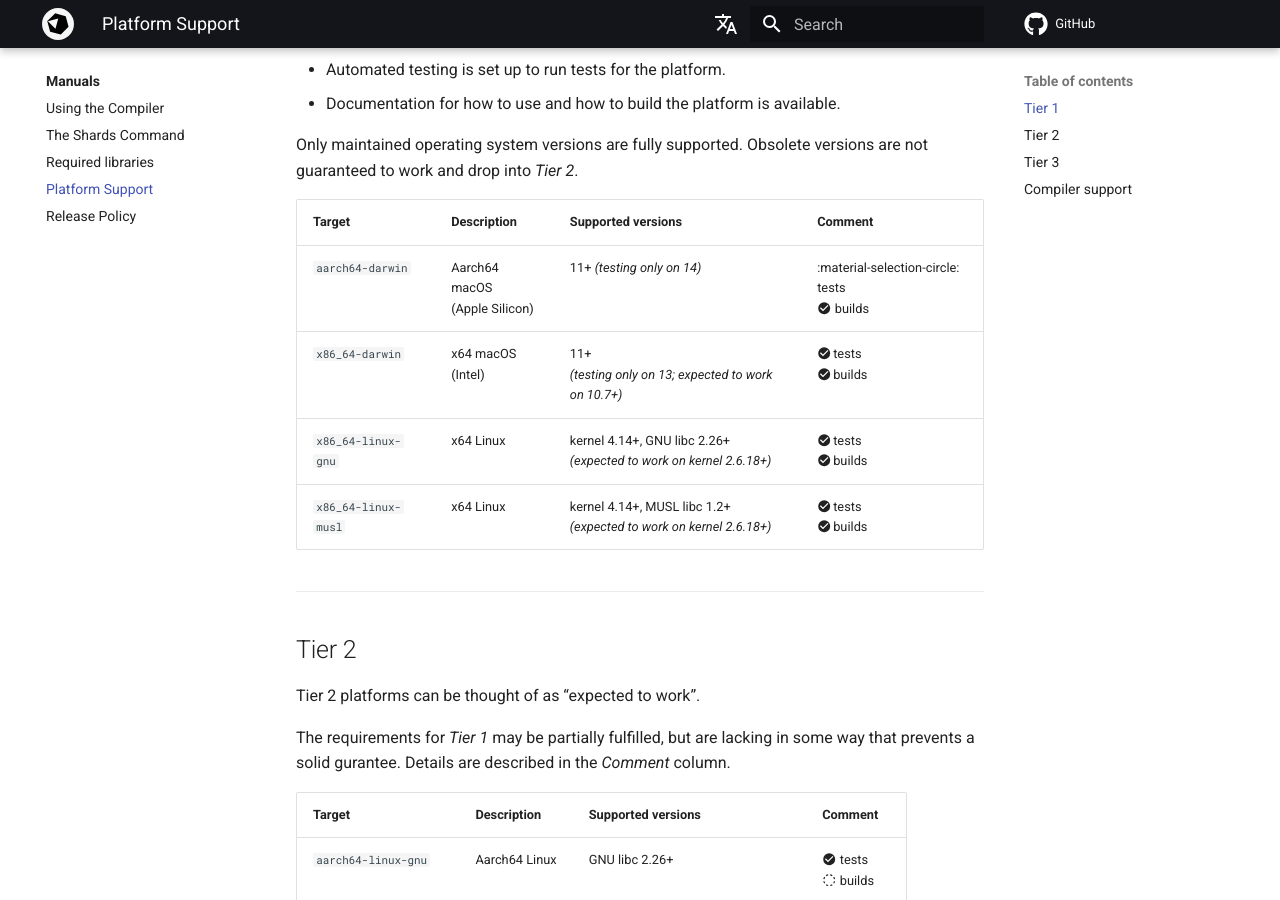
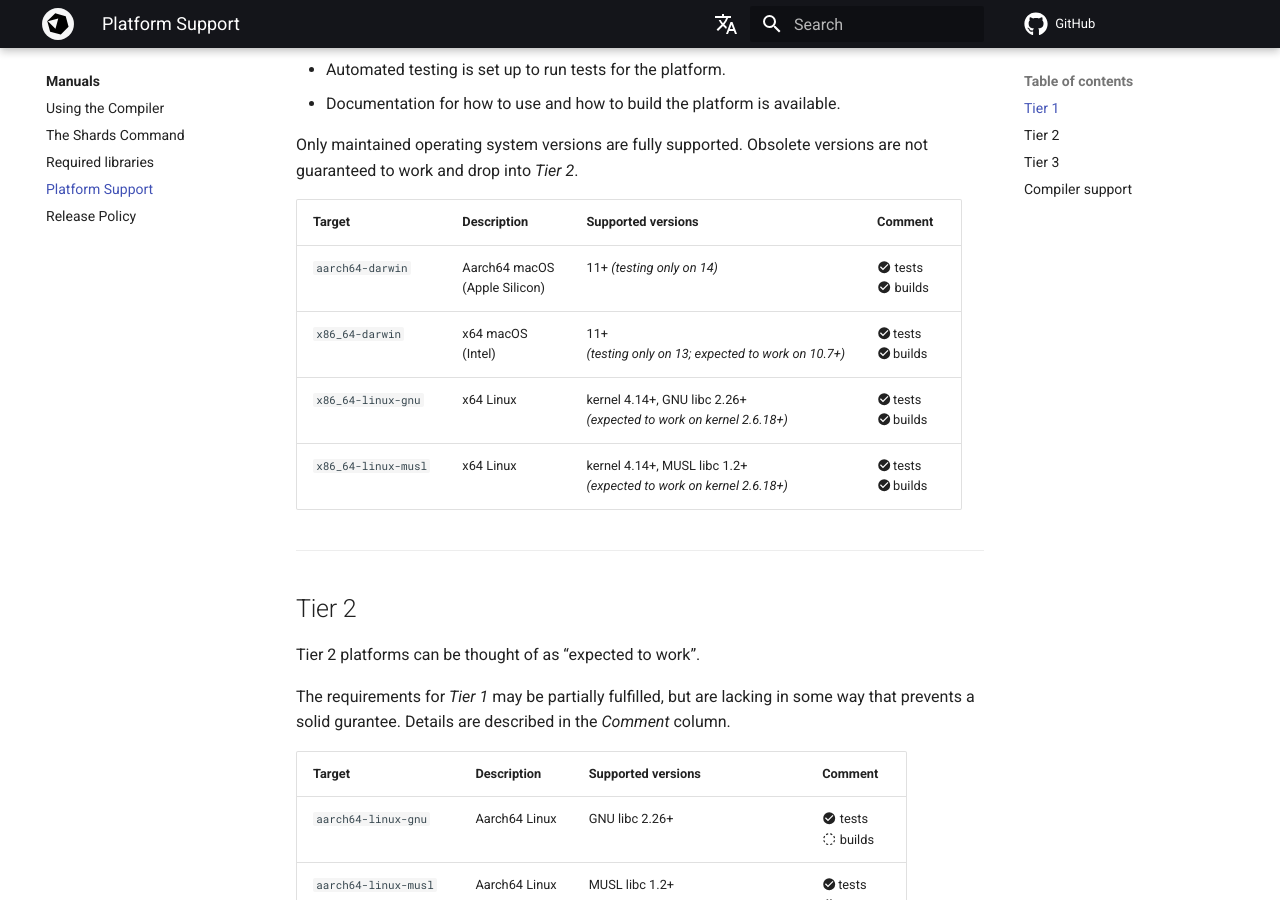
Before and after one commit to crystal-lang/crystal-book, an MkDocs documentation site: the page built from docs/syntax_and_semantics/platform_support.md, in a window 1280 px wide and 900 px high, scrolled down 558 px. Built offline with MkDocs 1.6.1 and Material for MkDocs 9.7.7, drawn with Linux system fonts in a browser that asks for light colours; nearby versions of some CDN libraries; library files that are not in the unit come from our copies; comment, search, counter and statistics services are not loaded; the version menu is left out.

Commit message:
Fix Platform Support status for `aarch64-darwin`

```diff
--- a/docs/syntax_and_semantics/platform_support.md
+++ b/docs/syntax_and_semantics/platform_support.md
@@ -19,7 +19,7 @@ and drop into *Tier 2*.
 
 | Target | Description | Supported versions | Comment |
 | ------ | ----------- | ------------------ | ------- |
-| `aarch64-darwin` | Aarch64 macOS<br> (Apple Silicon) | 11+ *(testing only on 14)* | :material-selection-circle: tests<br> :material-checkbox-marked-circle: builds
+| `aarch64-darwin` | Aarch64 macOS<br> (Apple Silicon) | 11+ *(testing only on 14)* | :material-checkbox-marked-circle: tests<br> :material-checkbox-marked-circle: builds
 | `x86_64-darwin` | x64 macOS<br> (Intel) | 11+<br> *(testing only on 13; expected to work on 10.7+)* | :material-checkbox-marked-circle: tests<br> :material-checkbox-marked-circle: builds
 | `x86_64-linux-gnu` | x64 Linux | kernel 4.14+, GNU libc 2.26+<br> *(expected to work on kernel 2.6.18+)* | :material-checkbox-marked-circle: tests<br> :material-checkbox-marked-circle: builds
 | `x86_64-linux-musl` | x64 Linux | kernel 4.14+, MUSL libc 1.2+<br> *(expected to work on kernel 2.6.18+)* | :material-checkbox-marked-circle: tests<br> :material-checkbox-marked-circle: builds
```
